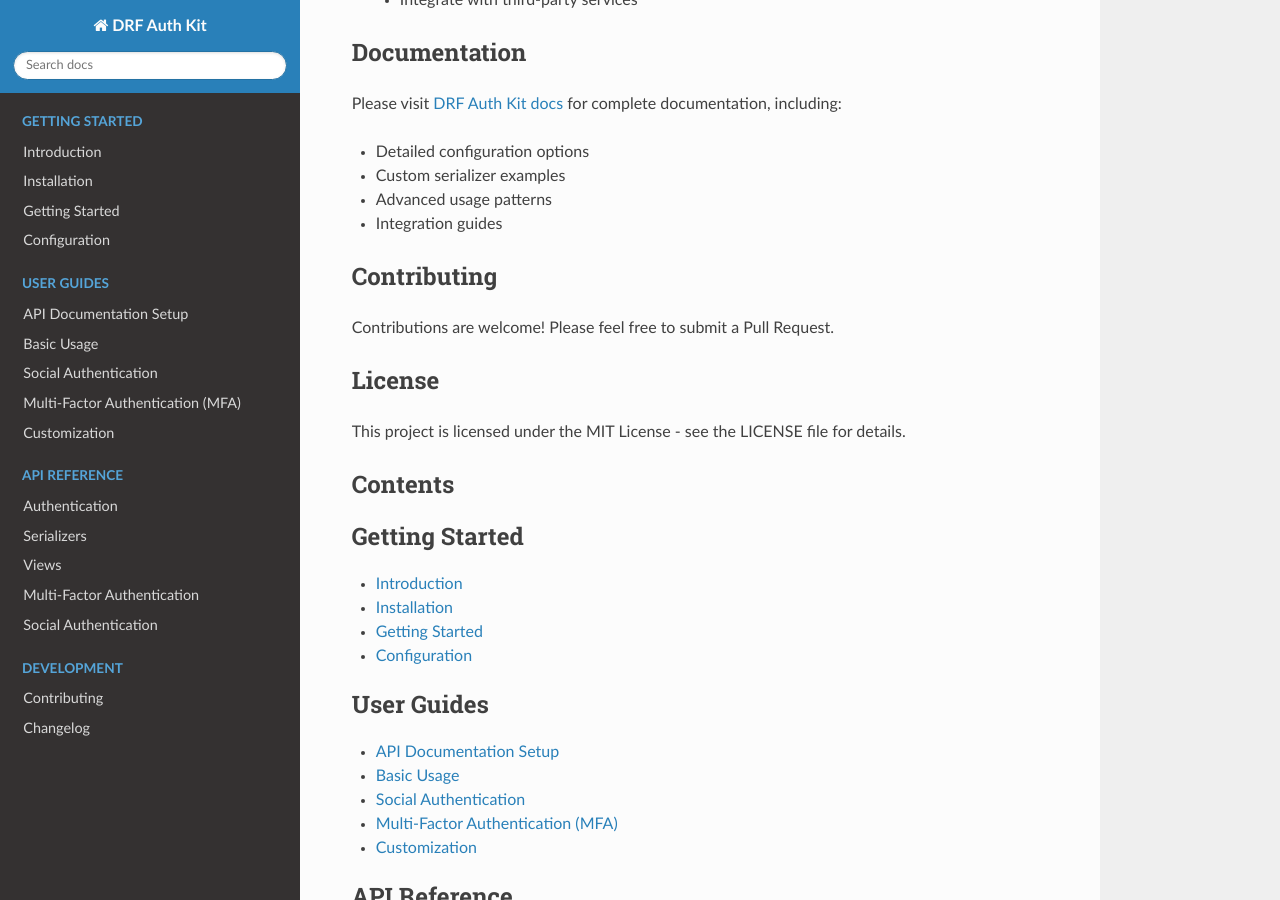
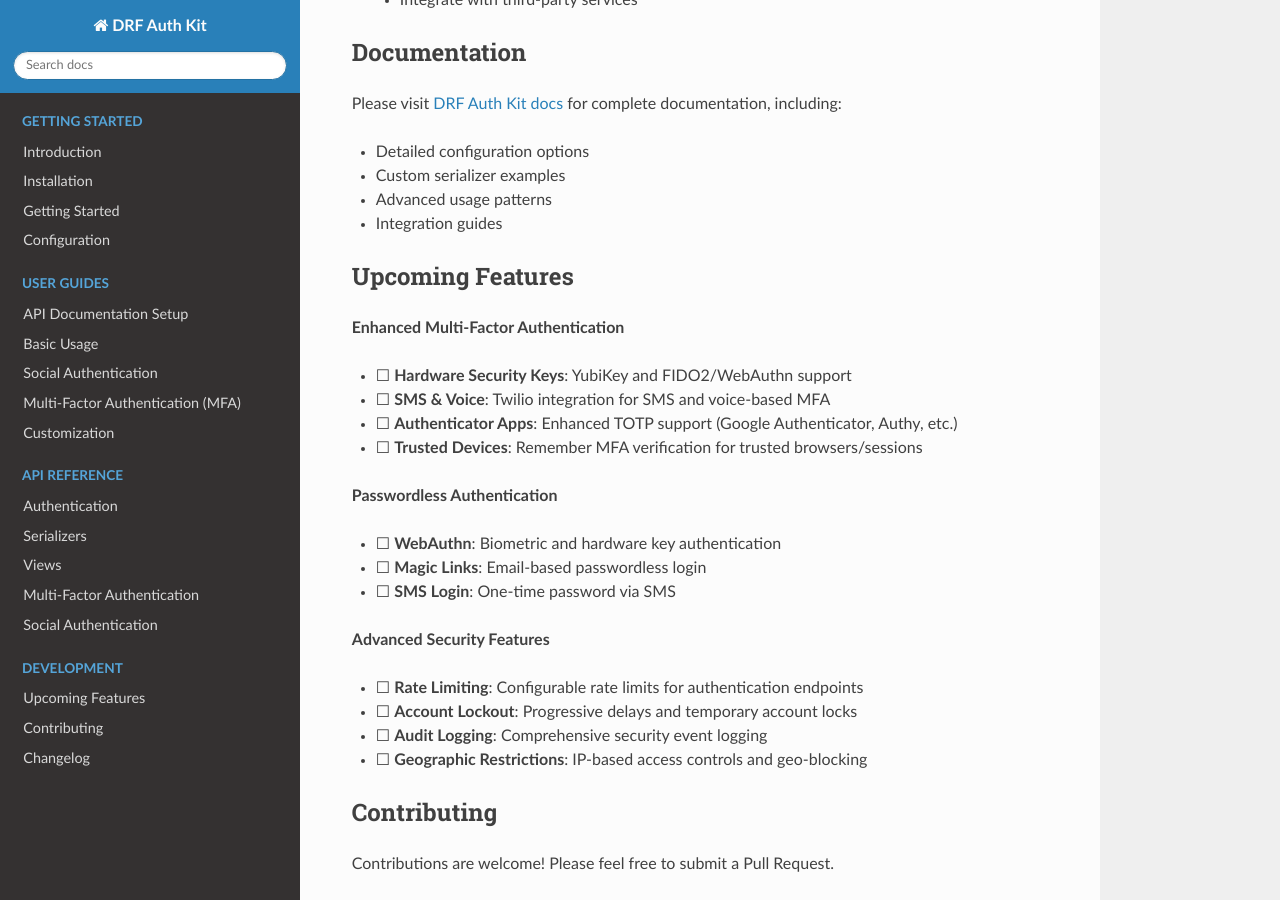
Before and after one commit to huynguyengl99/drf-auth-kit, a Sphinx documentation site: the page built from docs/index.rst, in a window 1280 px wide and 900 px high, scrolled down 2653 px. Built offline with Sphinx 7.4.7 and the Read the Docs theme 3.1.0, drawn with Linux system fonts in a browser that asks for light colours.

Commit message:
fix(roadmap): add upcoming features documentation and roadmap
  - Add Upcoming Features section to README with checkbox icons
  - Create docs/upcoming.rst with detailed feature roadmap
  - Add upcoming.rst to Development section in docs index
  - Include MFA, passwordless, and security feature plans
  - Add contributing guidelines for feature development
  - Link upcoming features from MFA and social auth guides

```diff
--- a/README.rst
+++ b/README.rst
@@ -153,6 +153,29 @@
 - Advanced usage patterns
 - Integration guides
 
+Upcoming Features
+-----------------
+
+**Enhanced Multi-Factor Authentication**
+
+- ☐ **Hardware Security Keys**: YubiKey and FIDO2/WebAuthn support
+- ☐ **SMS & Voice**: Twilio integration for SMS and voice-based MFA
+- ☐ **Authenticator Apps**: Enhanced TOTP support (Google Authenticator, Authy, etc.)
+- ☐ **Trusted Devices**: Remember MFA verification for trusted browsers/sessions
+
+**Passwordless Authentication**
+
+- ☐ **WebAuthn**: Biometric and hardware key authentication
+- ☐ **Magic Links**: Email-based passwordless login
+- ☐ **SMS Login**: One-time password via SMS
+
+**Advanced Security Features**
+
+- ☐ **Rate Limiting**: Configurable rate limits for authentication endpoints
+- ☐ **Account Lockout**: Progressive delays and temporary account locks
+- ☐ **Audit Logging**: Comprehensive security event logging
+- ☐ **Geographic Restrictions**: IP-based access controls and geo-blocking
+
 Contributing
 ------------
 
--- a/docs/configuration.rst
+++ b/docs/configuration.rst
@@ -774,7 +774,7 @@
     }
 
 Internationalization
--------------------
+--------------------
 
 DRF Auth Kit includes built-in support for internationalization (i18n) with translations for 57 languages.
 
--- a/docs/index.rst
+++ b/docs/index.rst
@@ -39,5 +39,6 @@
    :maxdepth: 1
    :caption: Development
 
+   upcoming
    contributing
    changelog
--- a/docs/user-guides/mfa.rst
+++ b/docs/user-guides/mfa.rst
@@ -547,3 +547,4 @@
 - **Monitor Usage**: Track MFA adoption and usage patterns
 - **Social Authentication**: :doc:`social-authentication` - Combine with social login
 - **Customization**: :doc:`customization` - Create custom MFA handlers
+- **Future Features**: :doc:`../upcoming` - See planned MFA enhancements
--- a/docs/user-guides/social-authentication.rst
+++ b/docs/user-guides/social-authentication.rst
@@ -466,6 +466,7 @@
 - **Account Management**: Build user interfaces for connecting/disconnecting social accounts
 - **Multi-Factor Authentication**: :doc:`mfa` - Combine social auth with MFA for enhanced security
 - **Customization**: :doc:`customization` - Customize social authentication behavior
+- **Future Features**: :doc:`../upcoming` - See planned social authentication enhancements
 
 **Provider Documentation**
 
```
Also changed, not shown: docs/upcoming.rst (added, +81 -0 lines).
